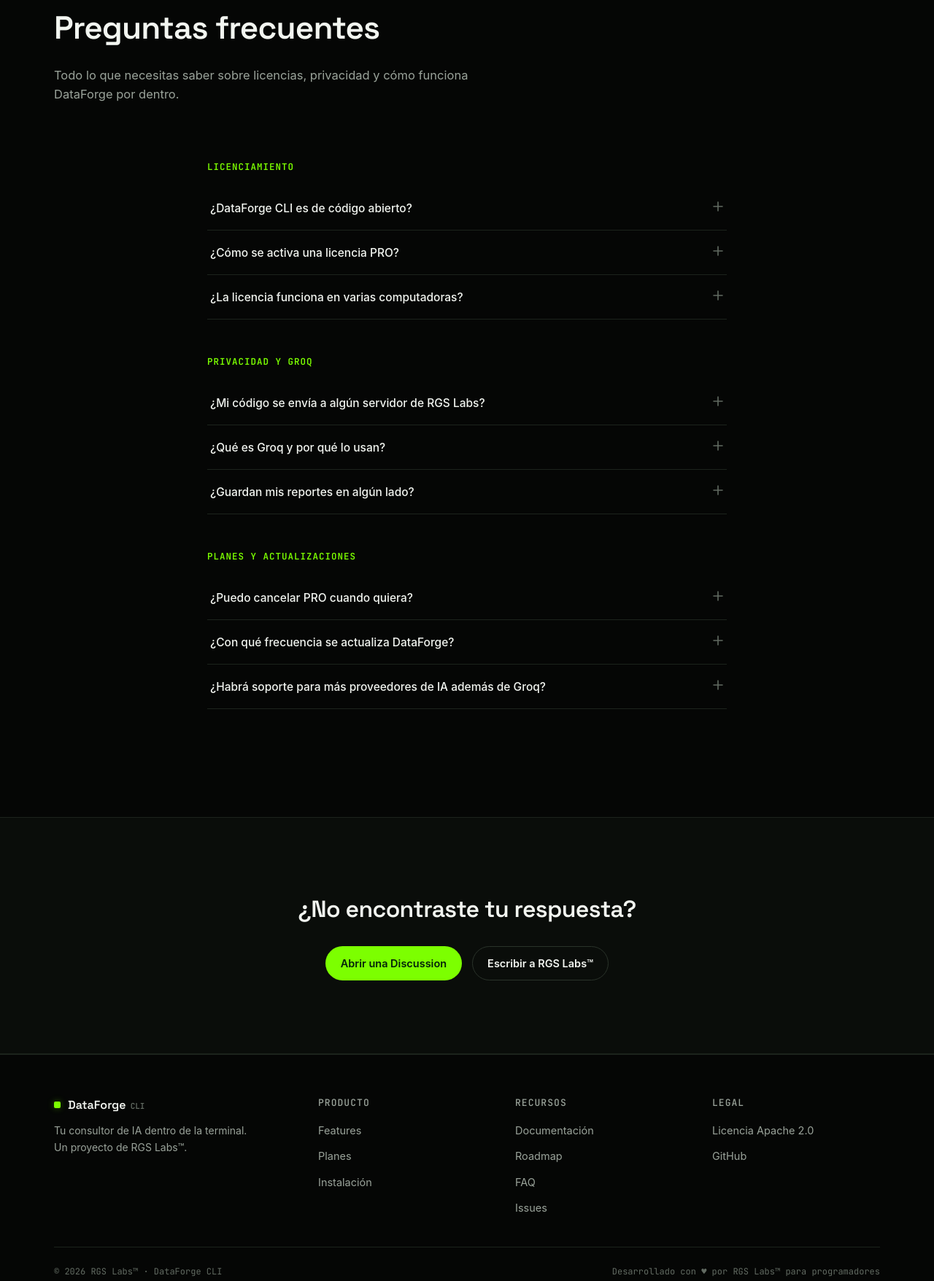
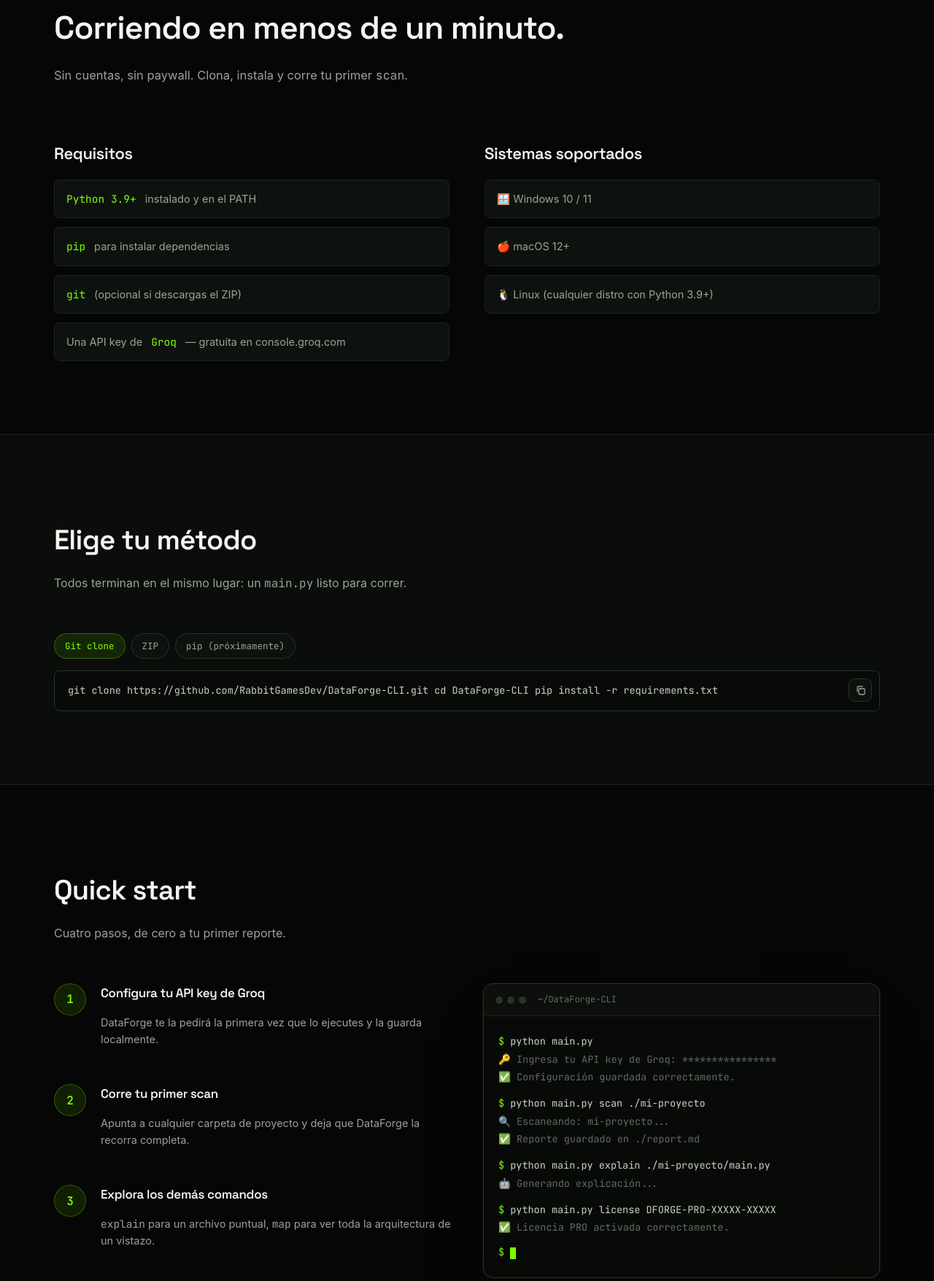
Before and after one commit to RabbitGamesDev/DataForge-CLI_Website, a plain HTML site: page installation.html in a window 1280 px wide. Shown: the part 180-1936 px from the top of the page at 73% size. Drawn offline with Linux system fonts and the light colour scheme.

Commit message:
Revise installation page content and structure
Updated the installation page to reflect new installation instructions and requirements.

```diff
--- a/installation.html
+++ b/installation.html
@@ -3,30 +3,30 @@
 <head>
 <meta charset="UTF-8">
 <meta name="viewport" content="width=device-width, initial-scale=1.0">
-<title>FAQ — DataForge CLI</title>
-<meta name="description" content="Preguntas frecuentes sobre DataForge CLI: licenciamiento, privacidad, uso de Groq, código abierto, planes y actualizaciones.">
+<title>Instalación — DataForge CLI</title>
+<meta name="description" content="Instala DataForge CLI en minutos: clona el repositorio, instala dependencias y corre tu primer scan. Guía paso a paso para Windows, macOS y Linux.">
 <link rel="icon" href="assets/img/favicon.png">
 <link rel="preconnect" href="https://fonts.googleapis.com">
 <link rel="preconnect" href="https://fonts.gstatic.com" crossorigin>
 <link href="https://fonts.googleapis.com/css2?family=Space+Grotesk:wght@500;600;700&family=Inter:wght@400;500;600;700&family=JetBrains+Mono:wght@400;500;600&display=swap" rel="stylesheet">
 <link rel="stylesheet" href="assets/css/style.css">
 <style>
-  .faq-group{ margin-bottom:48px; }
-  .faq-group h3{
-    font-family:var(--font-mono); font-size:12.5px; text-transform:uppercase; letter-spacing:0.08em;
-    color:var(--green); margin-bottom:16px;
+  .steps{ counter-reset:step; }
+  .step{ display:grid; grid-template-columns:44px 1fr; gap:20px; margin-bottom:36px; }
+  .step-num{
+    width:44px; height:44px; border-radius:50%; background:var(--green-dim); border:1px solid var(--green-line);
+    color:var(--green); font-family:var(--font-mono); font-weight:600; display:flex; align-items:center; justify-content:center;
   }
-  .faq-item{ border-bottom:1px solid var(--border); }
-  .faq-q{
-    display:flex; align-items:center; justify-content:space-between; gap:16px;
-    padding:20px 4px; cursor:pointer; background:none; border:none; width:100%; text-align:left;
-    color:var(--text); font-family:var(--font-ui); font-size:15.5px; font-weight:500;
-  }
-  .faq-q .icon{ flex-shrink:0; transition:transform 0.25s ease; color:var(--text-dim); }
-  .faq-item.open .faq-q .icon{ transform:rotate(45deg); color:var(--green); }
-  .faq-a{ max-height:0; overflow:hidden; transition:max-height 0.3s ease; }
-  .faq-item.open .faq-a{ max-height:400px; }
-  .faq-a p{ padding:0 4px 22px; color:var(--text-muted); font-size:14.5px; max-width:700px; }
+  .step h3{ font-size:17px; margin-bottom:8px; }
+  .step p{ color:var(--text-muted); font-size:14.5px; margin-bottom:14px; }
+  .req-list{ list-style:none; margin:0; padding:0; display:flex; flex-direction:column; gap:12px; }
+  .req-list li{ display:flex; align-items:center; gap:12px; font-size:14.5px; color:var(--text-muted); padding:14px 16px; background:var(--surface); border:1px solid var(--border); border-radius:var(--r-sm); }
+  .req-list code{ color:var(--green); }
+  .tabs{ display:flex; gap:8px; margin-bottom:16px; }
+  .tab-btn{ font-family:var(--font-mono); font-size:12.5px; padding:8px 14px; border-radius:var(--r-pill); border:1px solid var(--border-strong); background:var(--surface); color:var(--text-muted); cursor:pointer; }
+  .tab-btn.active{ color:var(--green); border-color:var(--green-line); background:var(--green-dim); }
+  .tab-panel{ display:none; }
+  .tab-panel.active{ display:block; }
 </style>
 </head>
 <body>
@@ -55,108 +55,157 @@
 <header class="page-hero">
   <div class="circuit-bg"></div>
   <div class="wrap">
-    <span class="eyebrow reveal in"><span class="dot"></span>FAQ</span>
-    <h1 class="reveal in">Preguntas frecuentes</h1>
-    <p class="reveal in">Todo lo que necesitas saber sobre licencias, privacidad y cómo funciona DataForge por dentro.</p>
+    <span class="eyebrow reveal in"><span class="dot"></span>Instalación</span>
+    <h1 class="reveal in">Corriendo en menos de un minuto.</h1>
+    <p class="reveal in">Sin cuentas, sin paywall. Clona, instala y corre tu primer <code>scan</code>.</p>
   </div>
 </header>
 
+<!-- ============ REQUIREMENTS ============ -->
 <section style="padding-top:20px;">
-  <div class="wrap" style="max-width:760px;">
+  <div class="wrap">
+    <div class="grid grid-2" style="align-items:start; gap:48px;">
+      <div class="reveal">
+        <h2 style="font-size:22px; margin-bottom:18px;">Requisitos</h2>
+        <ul class="req-list">
+          <li><code>Python 3.9+</code> instalado y en el PATH</li>
+          <li><code>pip</code> para instalar dependencias</li>
+          <li><code>git</code> (opcional si descargas el ZIP)</li>
+          <li>Una API key de <code>Groq</code> — gratuita en console.groq.com</li>
+        </ul>
+      </div>
+      <div class="reveal">
+        <h2 style="font-size:22px; margin-bottom:18px;">Sistemas soportados</h2>
+        <ul class="req-list">
+          <li>🪟 Windows 10 / 11</li>
+          <li>🍎 macOS 12+</li>
+          <li>🐧 Linux (cualquier distro con Python 3.9+)</li>
+        </ul>
+      </div>
+    </div>
+  </div>
+</section>
 
-    <div class="faq-group reveal">
-      <h3>Licenciamiento</h3>
+<!-- ============ INSTALL METHODS ============ -->
+<section class="section-alt">
+  <div class="wrap">
+    <div class="section-head reveal">
+      <h2>Elige tu método</h2>
+      <p>Todos terminan en el mismo lugar: un <code>main.py</code> listo para correr.</p>
+    </div>
 
-      <div class="faq-item">
-        <button class="faq-q" aria-expanded="false">
-          ¿DataForge CLI es de código abierto?
-          <span class="icon"><svg width="16" height="16" viewBox="0 0 16 16" fill="none"><path d="M8 2v12M2 8h12" stroke="currentColor" stroke-width="1.6" stroke-linecap="round"/></svg></span>
+    <div class="tabs reveal" role="tablist">
+      <button class="tab-btn active" data-tab="git">Git clone</button>
+      <button class="tab-btn" data-tab="zip">ZIP</button>
+      <button class="tab-btn" data-tab="pip">pip (próximamente)</button>
+    </div>
+
+    <div class="tab-panel active" data-panel="git">
+      <div class="code-block reveal"><code>git clone https://github.com/RabbitGamesDev/DataForge-CLI.git
+cd DataForge-CLI
+pip install -r requirements.txt</code>
+        <button class="copy-btn" aria-label="Copiar" data-label="Copiar">
+          <svg width="15" height="15" viewBox="0 0 15 15" fill="none"><rect x="5" y="5" width="8" height="8" rx="1.4" stroke="currentColor" stroke-width="1.3"/><path d="M3 9V3a1 1 0 0 1 1-1h6" stroke="currentColor" stroke-width="1.3" stroke-linecap="round"/></svg>
         </button>
-        <div class="faq-a"><p>Sí. El núcleo de DataForge CLI (scan, explain, map, onboard) está publicado bajo licencia Apache 2.0 en GitHub y seguirá siendo así. PRO y Teams son un modelo Open-Core: funciones adicionales sobre el mismo núcleo abierto, no un fork cerrado.</p></div>
-      </div>
-
-      <div class="faq-item">
-        <button class="faq-q" aria-expanded="false">
-          ¿Cómo se activa una licencia PRO?
-          <span class="icon"><svg width="16" height="16" viewBox="0 0 16 16" fill="none"><path d="M8 2v12M2 8h12" stroke="currentColor" stroke-width="1.6" stroke-linecap="round"/></svg></span>
-        </button>
-        <div class="faq-a"><p>Después de tu compra recibes un código con el formato <code>DFORGE-PRO-XXXX-XXXXX</code> por correo. Lo activas con <code>python main.py license TU-CODIGO</code> y el CLI lo guarda localmente en <code>~/.dataforge/license.json</code>.</p></div>
-      </div>
-
-      <div class="faq-item">
-        <button class="faq-q" aria-expanded="false">
-          ¿La licencia funciona en varias computadoras?
-          <span class="icon"><svg width="16" height="16" viewBox="0 0 16 16" fill="none"><path d="M8 2v12M2 8h12" stroke="currentColor" stroke-width="1.6" stroke-linecap="round"/></svg></span>
-        </button>
-        <div class="faq-a"><p>El plan PRO está pensado para una persona. Si necesitas licencias para varios equipos de tu computadora personal o para tu equipo de trabajo, Teams está diseñado exactamente para eso, con administración centralizada.</p></div>
       </div>
     </div>
 
-    <div class="faq-group reveal">
-      <h3>Privacidad y Groq</h3>
-
-      <div class="faq-item">
-        <button class="faq-q" aria-expanded="false">
-          ¿Mi código se envía a algún servidor de RGS Labs?
-          <span class="icon"><svg width="16" height="16" viewBox="0 0 16 16" fill="none"><path d="M8 2v12M2 8h12" stroke="currentColor" stroke-width="1.6" stroke-linecap="round"/></svg></span>
+    <div class="tab-panel" data-panel="zip">
+      <div class="code-block reveal"><code># 1. Descarga el ZIP desde GitHub → Code → Download ZIP
+# 2. Descomprime en la carpeta de tu elección
+cd DataForge-CLI-main
+pip install -r requirements.txt</code>
+        <button class="copy-btn" aria-label="Copiar" data-label="Copiar">
+          <svg width="15" height="15" viewBox="0 0 15 15" fill="none"><rect x="5" y="5" width="8" height="8" rx="1.4" stroke="currentColor" stroke-width="1.3"/><path d="M3 9V3a1 1 0 0 1 1-1h6" stroke="currentColor" stroke-width="1.3" stroke-linecap="round"/></svg>
         </button>
-        <div class="faq-a"><p>No. DataForge es local-first: el escaneo y la lectura de archivos ocurren en tu máquina. El único tráfico de red es la consulta a la API de Groq para generar el análisis, usando la API key que tú mismo configuras.</p></div>
-      </div>
-
-      <div class="faq-item">
-        <button class="faq-q" aria-expanded="false">
-          ¿Qué es Groq y por qué lo usan?
-          <span class="icon"><svg width="16" height="16" viewBox="0 0 16 16" fill="none"><path d="M8 2v12M2 8h12" stroke="currentColor" stroke-width="1.6" stroke-linecap="round"/></svg></span>
-        </button>
-        <div class="faq-a"><p>Groq es el proveedor de inferencia de IA que usamos por su velocidad de respuesta, ideal para un flujo de terminal donde no quieres esperar. Tú traes tu propia API key; DataForge no la comparte con nadie más.</p></div>
-      </div>
-
-      <div class="faq-item">
-        <button class="faq-q" aria-expanded="false">
-          ¿Guardan mis reportes en algún lado?
-          <span class="icon"><svg width="16" height="16" viewBox="0 0 16 16" fill="none"><path d="M8 2v12M2 8h12" stroke="currentColor" stroke-width="1.6" stroke-linecap="round"/></svg></span>
-        </button>
-        <div class="faq-a"><p>No. Los reportes se guardan como archivos Markdown directamente en tu proyecto local. RGS Labs no tiene acceso a ellos.</p></div>
       </div>
     </div>
 
-    <div class="faq-group reveal">
-      <h3>Planes y actualizaciones</h3>
-
-      <div class="faq-item">
-        <button class="faq-q" aria-expanded="false">
-          ¿Puedo cancelar PRO cuando quiera?
-          <span class="icon"><svg width="16" height="16" viewBox="0 0 16 16" fill="none"><path d="M8 2v12M2 8h12" stroke="currentColor" stroke-width="1.6" stroke-linecap="round"/></svg></span>
+    <div class="tab-panel" data-panel="pip">
+      <div class="code-block reveal" style="opacity:0.6;"><code>pip install dataforge-cli   # aún no publicado en PyPI</code>
+        <button class="copy-btn" aria-label="Copiar" data-label="Copiar">
+          <svg width="15" height="15" viewBox="0 0 15 15" fill="none"><rect x="5" y="5" width="8" height="8" rx="1.4" stroke="currentColor" stroke-width="1.3"/><path d="M3 9V3a1 1 0 0 1 1-1h6" stroke="currentColor" stroke-width="1.3" stroke-linecap="round"/></svg>
         </button>
-        <div class="faq-a"><p>Sí, sin permanencia. Al cancelar, tu licencia sigue activa hasta el final del periodo ya pagado y luego el CLI vuelve automáticamente a las funciones de Free.</p></div>
-      </div>
-
-      <div class="faq-item">
-        <button class="faq-q" aria-expanded="false">
-          ¿Con qué frecuencia se actualiza DataForge?
-          <span class="icon"><svg width="16" height="16" viewBox="0 0 16 16" fill="none"><path d="M8 2v12M2 8h12" stroke="currentColor" stroke-width="1.6" stroke-linecap="round"/></svg></span>
-        </button>
-        <div class="faq-a"><p>El núcleo recibe mejoras continuas en GitHub. Las versiones con features PRO nuevas se anuncian en el repositorio y en esta misma web, sin necesidad de que reinstales nada manualmente salvo un <code>git pull</code>.</p></div>
-      </div>
-
-      <div class="faq-item">
-        <button class="faq-q" aria-expanded="false">
-          ¿Habrá soporte para más proveedores de IA además de Groq?
-          <span class="icon"><svg width="16" height="16" viewBox="0 0 16 16" fill="none"><path d="M8 2v12M2 8h12" stroke="currentColor" stroke-width="1.6" stroke-linecap="round"/></svg></span>
-        </button>
-        <div class="faq-a"><p>Está en el roadmap. La idea es que puedas elegir tu proveedor preferido (Groq, OpenAI, Anthropic, modelos locales) sin cambiar tu flujo de trabajo.</p></div>
       </div>
     </div>
 
   </div>
 </section>
 
+<!-- ============ QUICK START ============ -->
+<section>
+  <div class="wrap">
+    <div class="section-head reveal">
+      <h2>Quick start</h2>
+      <p>Cuatro pasos, de cero a tu primer reporte.</p>
+    </div>
+
+    <div class="grid grid-2" style="align-items:start; gap:44px;">
+
+      <div class="steps reveal">
+        <div class="step">
+          <div class="step-num">1</div>
+          <div>
+            <h3>Configura tu API key de Groq</h3>
+            <p>DataForge te la pedirá la primera vez que lo ejecutes y la guarda localmente.</p>
+          </div>
+        </div>
+        <div class="step">
+          <div class="step-num">2</div>
+          <div>
+            <h3>Corre tu primer scan</h3>
+            <p>Apunta a cualquier carpeta de proyecto y deja que DataForge la recorra completa.</p>
+          </div>
+        </div>
+        <div class="step">
+          <div class="step-num">3</div>
+          <div>
+            <h3>Explora los demás comandos</h3>
+            <p><code>explain</code> para un archivo puntual, <code>map</code> para ver toda la arquitectura de un vistazo.</p>
+          </div>
+        </div>
+        <div class="step" style="margin-bottom:0;">
+          <div class="step-num">4</div>
+          <div>
+            <h3>(Opcional) Activa PRO</h3>
+            <p>Si ya tienes una licencia, actívala directamente desde la terminal con un solo comando.</p>
+          </div>
+        </div>
+      </div>
+
+      <div class="reveal">
+        <div class="terminal">
+          <div class="terminal-bar">
+            <div class="dots"><span></span><span></span><span></span></div>
+            <span class="path">~/DataForge-CLI</span>
+          </div>
+          <div class="terminal-body">
+            <div><span class="prompt">$</span> python main.py</div>
+            <div class="muted">🔑 Ingresa tu API key de Groq: ****************</div>
+            <div class="muted">✅ Configuración guardada correctamente.</div>
+            <div style="margin-top:12px;"><span class="prompt">$</span> python main.py scan ./mi-proyecto</div>
+            <div class="muted">🔍 Escaneando: mi-proyecto...</div>
+            <div class="muted">✅ Reporte guardado en ./report.md</div>
+            <div style="margin-top:12px;"><span class="prompt">$</span> python main.py explain ./mi-proyecto/main.py</div>
+            <div class="muted">🤖 Generando explicación...</div>
+            <div style="margin-top:12px;"><span class="prompt">$</span> python main.py license DFORGE-PRO-XXXXX-XXXXX</div>
+            <div class="muted">✅ Licencia PRO activada correctamente.</div>
+            <div style="margin-top:10px;"><span class="prompt">$</span> <span class="caret"></span></div>
+          </div>
+        </div>
+      </div>
+
+    </div>
+  </div>
+</section>
+
 <section class="section-alt" style="text-align:center;">
   <div class="wrap">
-    <h2 style="font-size:clamp(24px,3.4vw,32px);" class="reveal">¿No encontraste tu respuesta?</h2>
-    <div class="reveal" style="display:flex; gap:14px; justify-content:center; margin-top:24px; flex-wrap:wrap;">
-      <a class="btn btn-primary" href="https://github.com/RabbitGamesDev/DataForge-CLI/discussions" target="_blank" rel="noopener">Abrir una Discussion</a>
-      <a class="btn btn-ghost" href="mailto:hola@rgslabs.dev">Escribir a RGS Labs™</a>
+    <h2 style="font-size:clamp(24px,3.4vw,32px);" class="reveal">¿Se te complicó algo?</h2>
+    <p style="color:var(--text-muted); margin:12px auto 26px; max-width:440px;" class="reveal">Revisa la documentación completa en el repo o abre un Issue — normalmente respondemos rápido.</p>
+    <div class="reveal" style="display:flex; gap:14px; justify-content:center; flex-wrap:wrap;">
+      <a class="btn btn-primary" href="docs.html">Ver documentación</a>
+      <a class="btn btn-ghost" href="https://github.com/RabbitGamesDev/DataForge-CLI/issues" target="_blank" rel="noopener">Abrir un Issue</a>
     </div>
   </div>
 </section>
@@ -192,5 +241,16 @@
 </footer>
 
 <script src="assets/js/main.js"></script>
+<script>
+  // Simple tab switcher for install methods
+  document.querySelectorAll('.tab-btn').forEach(btn => {
+    btn.addEventListener('click', () => {
+      document.querySelectorAll('.tab-btn').forEach(b => b.classList.remove('active'));
+      document.querySelectorAll('.tab-panel').forEach(p => p.classList.remove('active'));
+      btn.classList.add('active');
+      document.querySelector(`.tab-panel[data-panel="${btn.dataset.tab}"]`).classList.add('active');
+    });
+  });
+</script>
 </body>
 </html>
```
